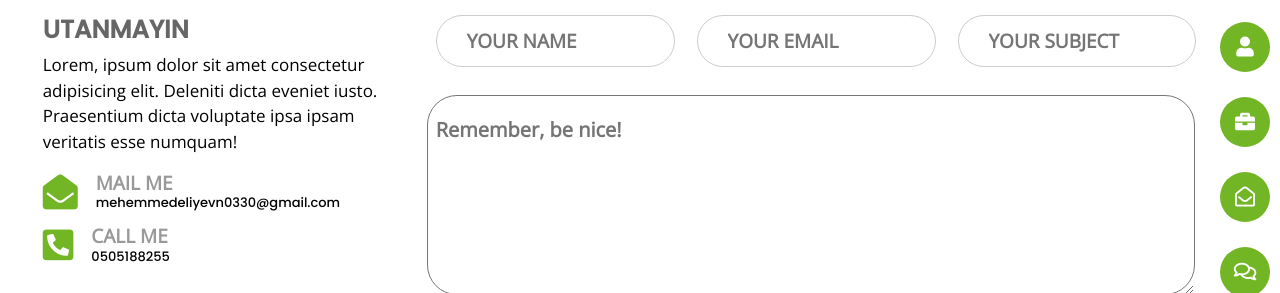
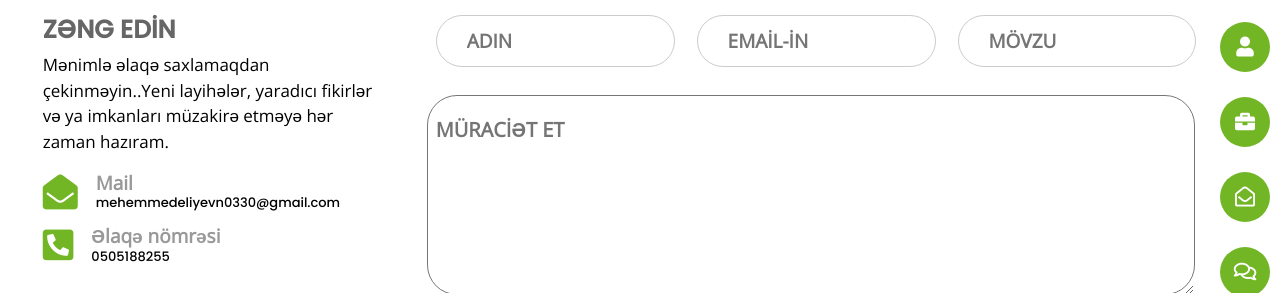
Before and after one commit to Mehemmed0330/mehemmed.github.io, a plain HTML site: page contact.html in a window 1280 px wide. Shown: the part 203-496 px from the top of the page. Drawn offline with nearby package versions, Linux system fonts and the light colour scheme.

Commit message:
My Portfolio

```diff
--- a/contact.html
+++ b/contact.html
@@ -44,12 +44,12 @@
         <div class="row">
             <div class="col-12 col-xl-4">
                 <div class="items_contact_md">
-                    <h1>UTANMAYIN</h1>
-                    <p>Lorem, ipsum dolor sit amet consectetur adipisicing elit. Deleniti dicta eveniet iusto. Praesentium dicta voluptate ipsa ipsam veritatis esse numquam!</p>
+                    <h1>ZƏNG EDİN</h1>
+                    <p>Mənimlə əlaqə saxlamaqdan çekinməyin..Yeni layihələr, yaradıcı fikirlər və ya imkanları müzakirə etməyə hər zaman hazıram.</p>
                     <div class="mail">
                         <div class="icon_link"><i class="fas fa-envelope-open"></i>
                             <div class="mail-name">
-                                <h2>MAIL ME</h2>
+                                <h2>Mail</h2>
                                 <h3>mehemmedeliyevn0330@gmail.com</h3>
                             </div>
 
@@ -57,7 +57,7 @@
                         <div class="mail">
                             <div class="icon_link"><i class="fas fa-phone-square-alt"></i>
                                 <div class="mail-name">
-                                    <h2>CALL ME</h2>
+                                    <h2>Əlaqə nömrəsi</h2>
                                     <h3>0505188255</h3>
                                 </div>
                             </div>
@@ -75,10 +75,10 @@
             <div class="col-xl-8">
                 <div class="right_text_md">
                     <form action="">
-                        <input type="text" id="fname" name="firstname" placeholder="YOUR NAME">
-                        <input type="text" id="femail" name="firstname" placeholder="YOUR EMAIL">
-                        <input type="text" id="fsubject" name="firstname" placeholder="YOUR SUBJECT">
-                        <textarea placeholder="Remember, be nice!"></textarea>
+                        <input type="text" id="fname" name="firstname" placeholder="ADIN">
+                        <input type="text" id="femail" name="firstname" placeholder="EMAİL-İN">
+                        <input type="text" id="fsubject" name="firstname" placeholder="MÖVZU">
+                        <textarea placeholder="MÜRACİƏT ET"></textarea>
                     </form>
 
                 </div>
```
Also changed, not shown: about.html (+8 -8 lines), index.html (+1 -1 lines).
